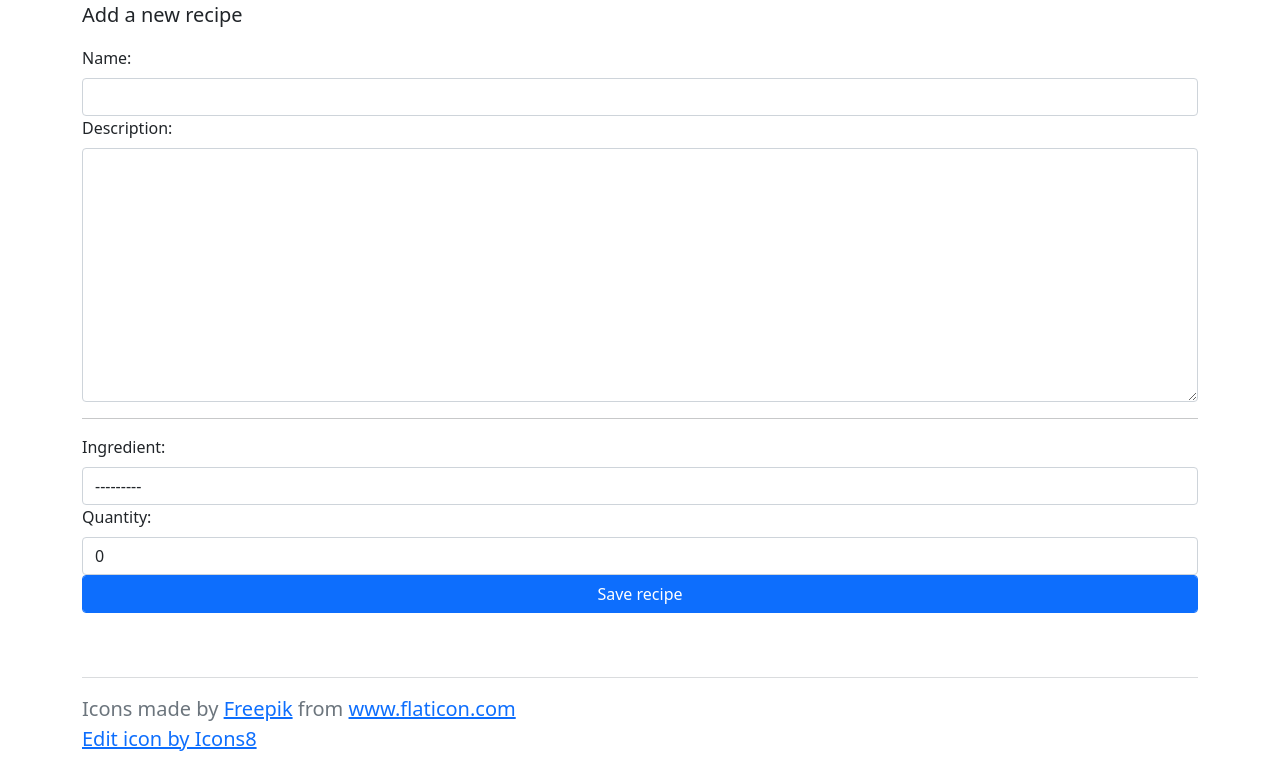
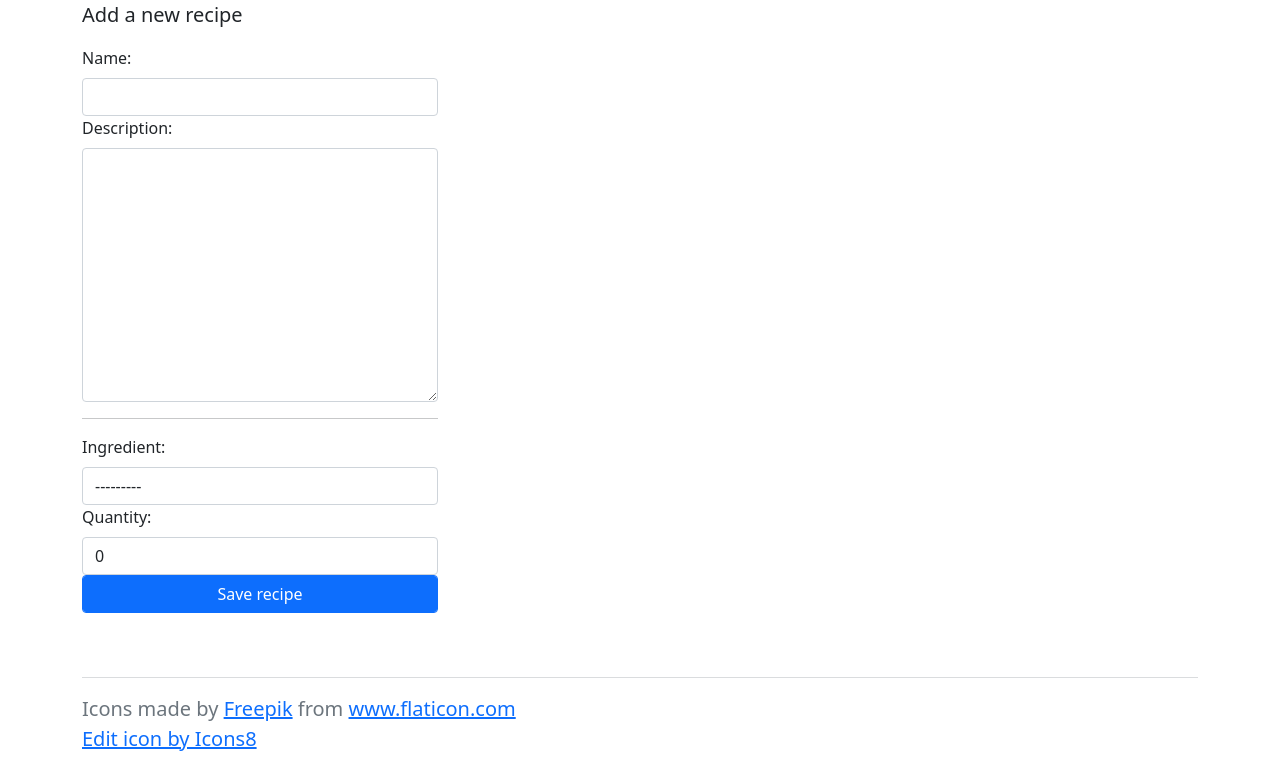
Before and after one commit to ajoyoommen/recipe_manager, a Django app: page /recipes/recipe/add in a window 1280 px wide. Shown: the part 56-826 px from the top of the page. Run offline with Django 3.2, Linux system fonts and the light colour scheme; data that the repository does not hold is empty; some libraries are stand-ins or nearby versions.

Commit message:
Wrap create recipe form

```diff
--- a/recipes/templates/recipes/new.html
+++ b/recipes/templates/recipes/new.html
@@ -5,6 +5,7 @@
 
 {% block content %}
   <div class="row">
+    <div class="col-md-4">
       <form method="post">{% csrf_token %}
         <p class="lead">Add a new recipe</p>
         <label class="form-label" for="id_name">Name:</label>
@@ -37,4 +38,5 @@
         <input class="form-control btn-primary" type="submit" value="Save recipe">
       </form>
     </div>
+  </div>
 {% endblock %}
```
Lines whose indentation alone changed are shown as unchanged.
